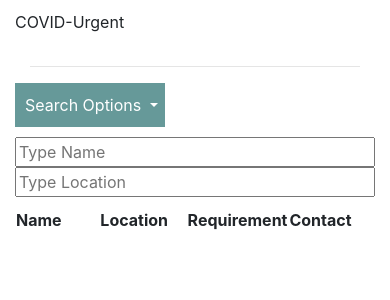
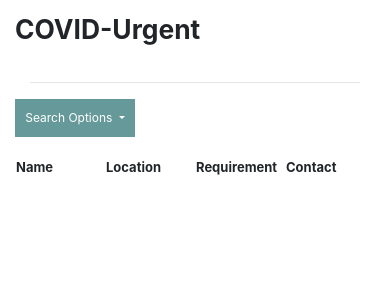
Before and after one commit to sonaliverma82276/CoviDaemon, a PHP site: page /active.html in a window 390 px wide. Shown: the top 300 px of the page. Run offline with PHP 8.4, Linux system fonts and the light colour scheme; lists and menus that the app fills with data are empty; some libraries are stand-ins or nearby versions.

Commit message:
Update style.css

```diff
--- a/style.css
+++ b/style.css
@@ -25,6 +25,13 @@ input {
     width: 100%;
 }
 
+.searchInp {
+    width:200px;
+    font-size: 16px;
+    display: none;
+}
+
+
 button {
     width: 150px;
     padding: 10px;
@@ -38,6 +45,7 @@ button {
     background:  #a3c2c2;
     }
 
+
 span {
     color: red;
 }
@@ -49,3 +57,28 @@ span {
 .title {
     font-weight: bold;
 }
+
+.top {
+    font-size:2.5rem;
+    font-weight: bold;
+}
+
+@media (max-width: 768px) {
+    #myTable {
+        font-size: small;
+    }
+    th {
+        margin-left: 3px;
+    }
+    .searchbtn {
+        width: 120px;
+        font-size:12px;
+    }
+    .searchInp{
+        width: 160px;
+        font-size:12px;
+    }
+    .top {
+        font-size: 1.65rem;
+    }
+}
```
